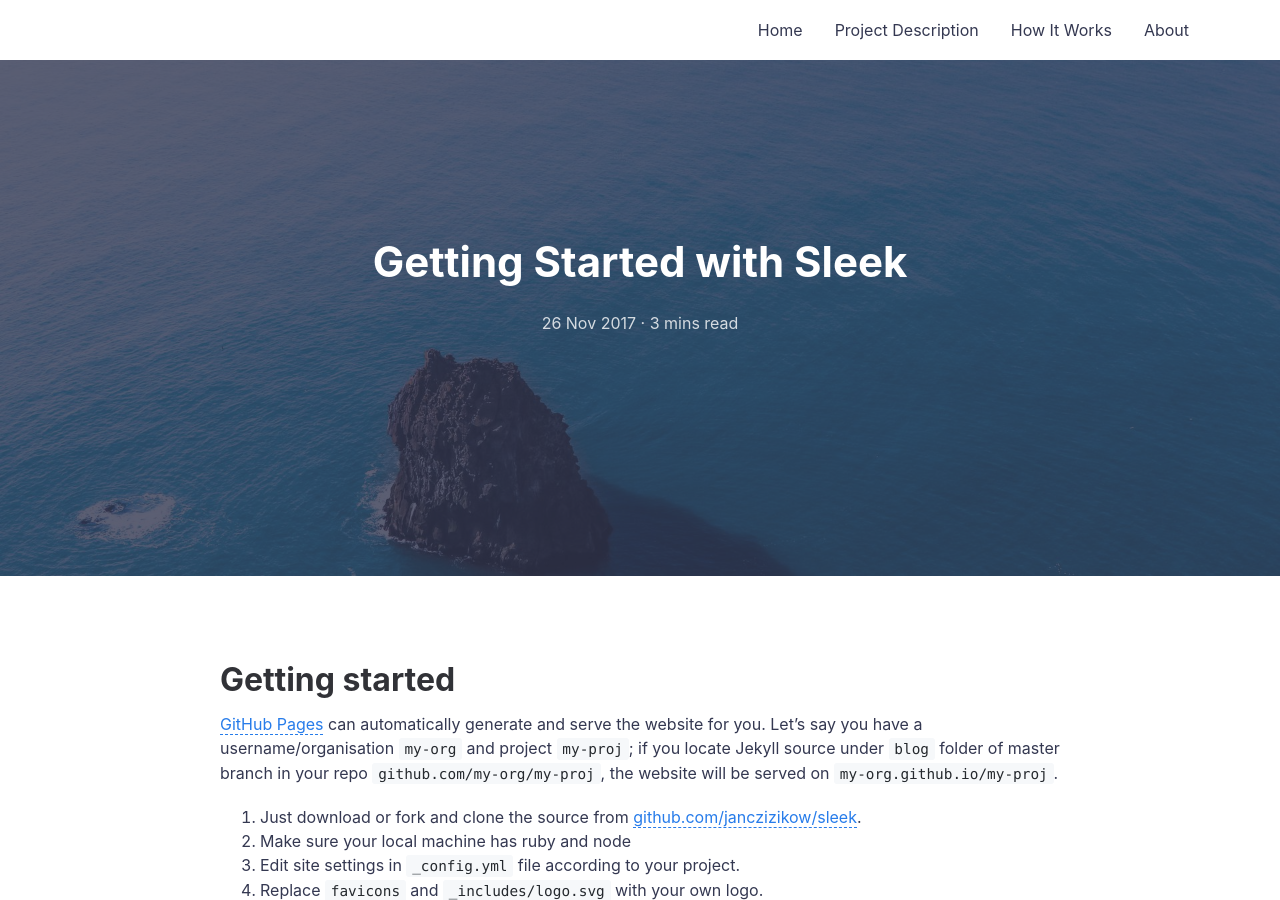
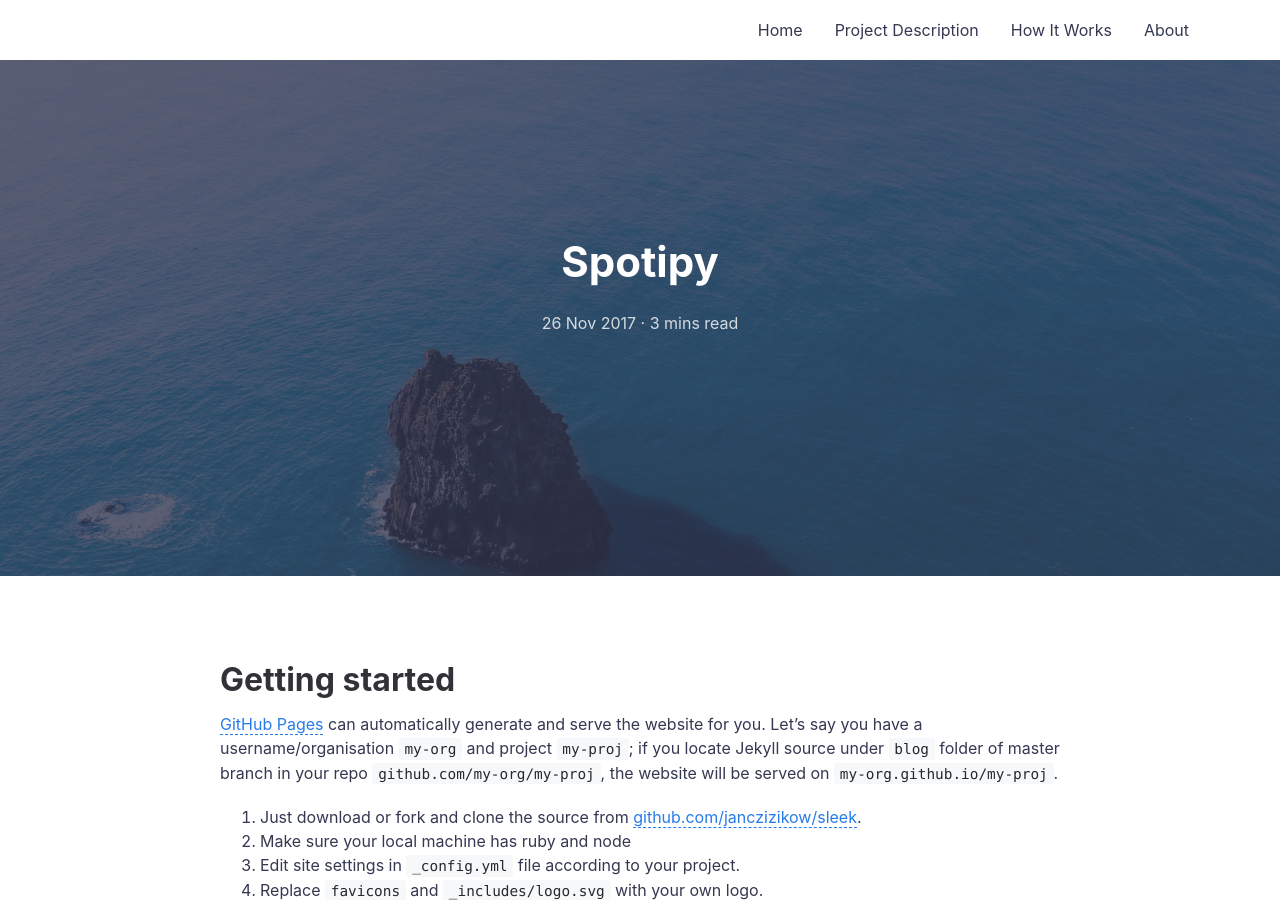
Before and after one commit to begomartinezmr/spotify-popularity-study-web, a Jekyll site: the page built from _posts/2017-11-26-getting-started.md, in a window 1280 px wide and 900 px high. Built offline with Jekyll 4.4.1, drawn with Linux system fonts in a browser that asks for light colours; formulas are drawn with MathJax 3; a script that is not in the unit is left out; comment, search, counter and statistics services are not loaded.

```diff
--- a/_posts/2017-11-26-getting-started.md
+++ b/_posts/2017-11-26-getting-started.md
@@ -1,6 +1,6 @@
 ---
 layout: post
-title: Getting Started with Sleek
+title: Spotipy
 featured-img: sleek
 mathjax: true
 ---
```
Also changed, not shown: about.md (+2 -2 lines).
